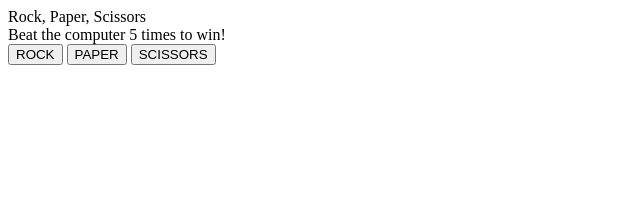
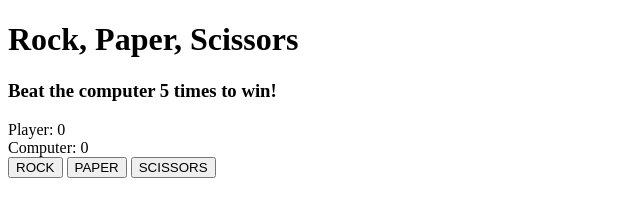
Before and after one commit to irao12/rock-paper-scissor, a plain HTML site: page index.html in a window 1280 px wide. Shown: the whole page, without its empty margins (0-640 px from the left). Drawn offline with Linux system fonts and the light colour scheme.

Commit message:
edited html

```diff
--- a/index.html
+++ b/index.html
@@ -5,14 +5,24 @@
     <meta http-equiv="X-UA-Compatible" content="IE=edge">
     <meta name="viewport" content="width=device-width, initial-scale=1.0">
     <title>Rock, Paper, Scissors</title>
-
+    <link rel="stylesheet" href="style.css">
     <script src="script.js" defer></script>
 </head>
 <body>
-    <div>Rock, Paper, Scissors</div>
-    <div>Beat the computer 5 times to win!</div>
-    <button id="rock">ROCK</button>
-    <button id="paper">PAPER</button>
-    <button id="scissors">SCISSORS</button>
+    <h1>Rock, Paper, Scissors</h1>
+    <h3>Beat the computer 5 times to win!</h3>
+
+    <div id="result"></div>
+    <div id="scores">
+        <div id="playerScore">Player: 0</div>
+        <div id="computerScore">Computer: 0</div>
+    </div>
+
+    <div class="buttons">
+        <button id="rock">ROCK</button>
+        <button id="paper">PAPER</button>
+        <button id="scissors">SCISSORS</button>
+    </div>
+
 </body>
 </html>
```
